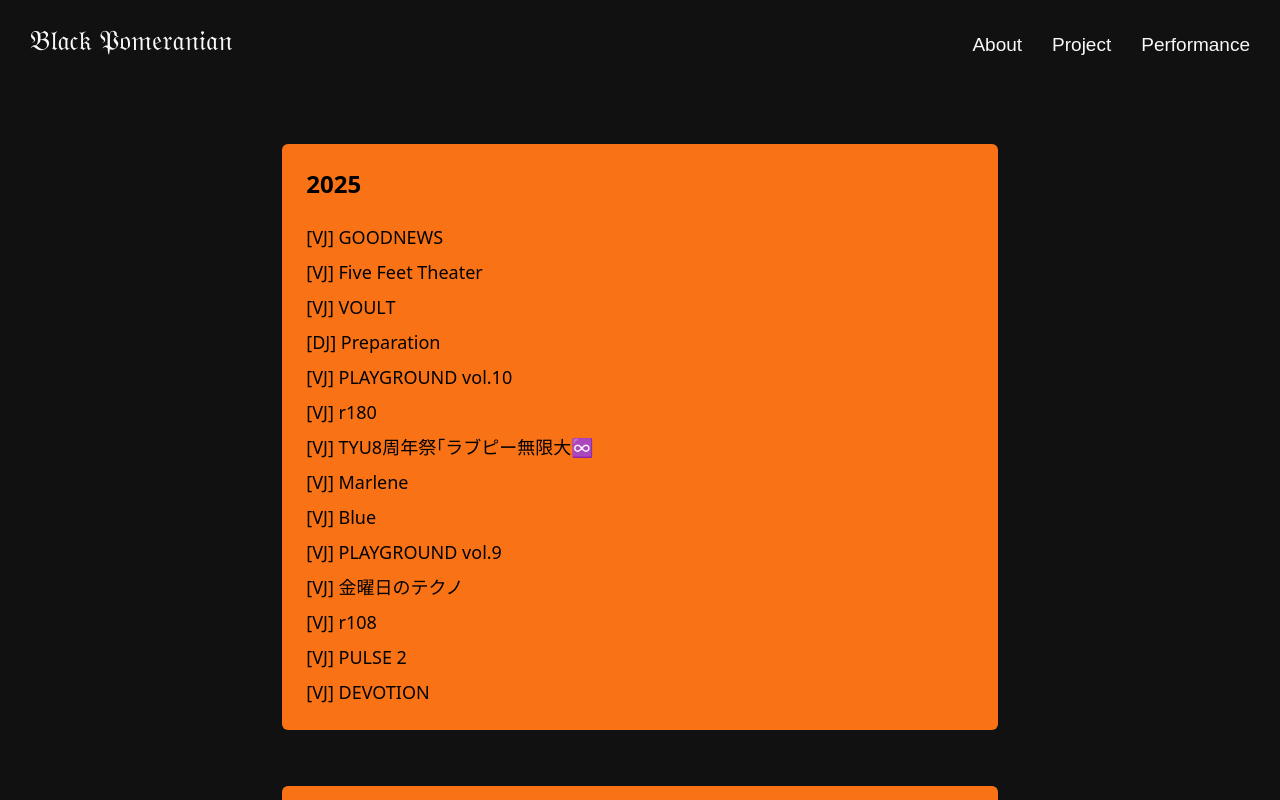
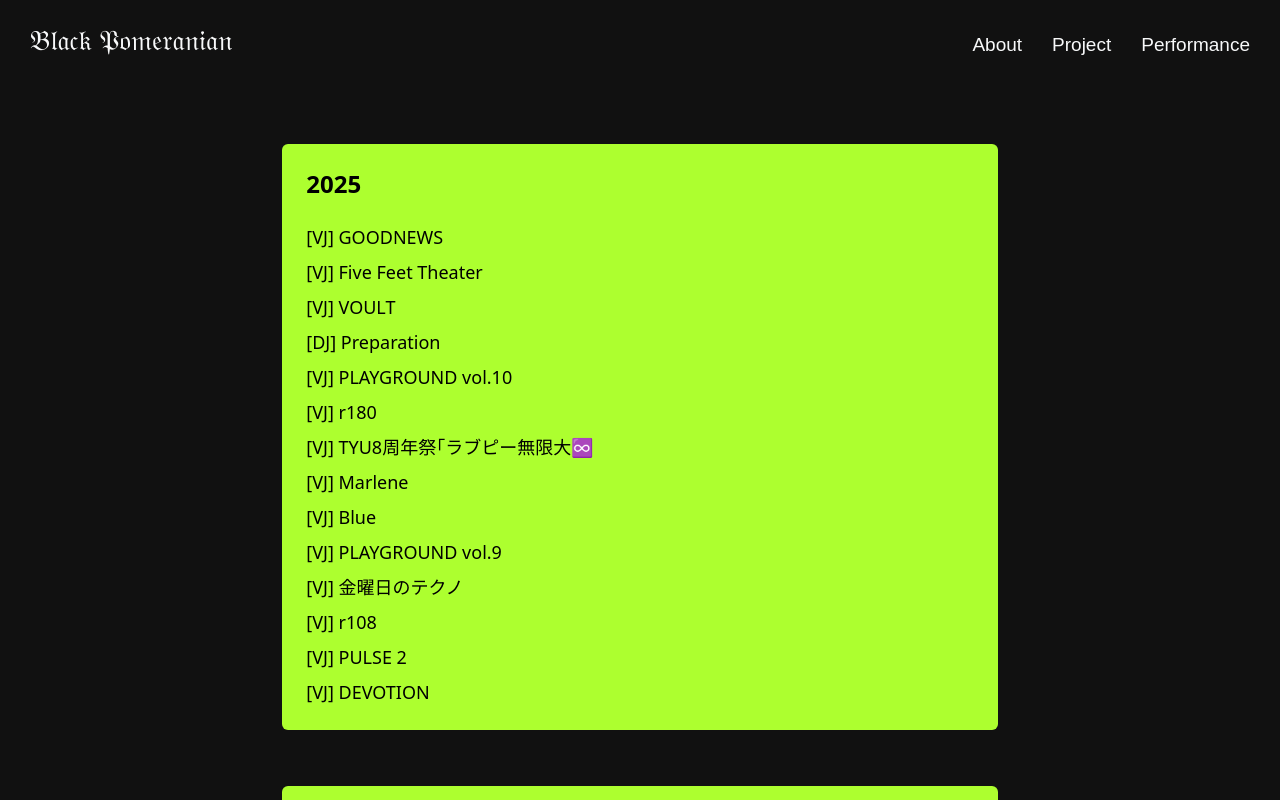
Before and after one commit to black-pomeranian/blapome-portfolio, a React (Create React App) app: page /performance in a window 1280 px wide. Shown: the top 800 px of the page. Built offline with nearby package versions, Linux system fonts and the light colour scheme.

Commit message:
色を変更

```diff
--- a/src/components/Performance.js
+++ b/src/components/Performance.js
@@ -53,14 +53,14 @@ const Performance = () => {
         {data.map((item, index) => (
           <div
             key={index}
-            className="bg-orange-500 rounded-md p-6 mb-4 flex flex-col space-y-4"
+                className="bg-[#adff2f] rounded-md p-6 mb-4 flex flex-col space-y-4"
           >
             {/* 年の表示（黒文字） */}
-            <div className="bg-orange-500 font-bold text-xl lg:text-2xl text-black mb-2">{item.year}</div>
+            <div className="bg-[#adff2f] font-bold text-xl lg:text-2xl text-black mb-2">{item.year}</div>
             {/* 実績リスト（黒文字） */}
-            <div className="bg-orange-500 space-y-2 text-black">
+            <div className="bg-[#adff2f] space-y-2 text-black">
               {item.achievements.map((achievement, i) => (
-                <div key={i} className="bg-orange-500 text-black">{achievement}</div>
+                <div key={i} className="bg-[#adff2f] text-black">{achievement}</div>
               ))}
             </div>
           </div>
```
